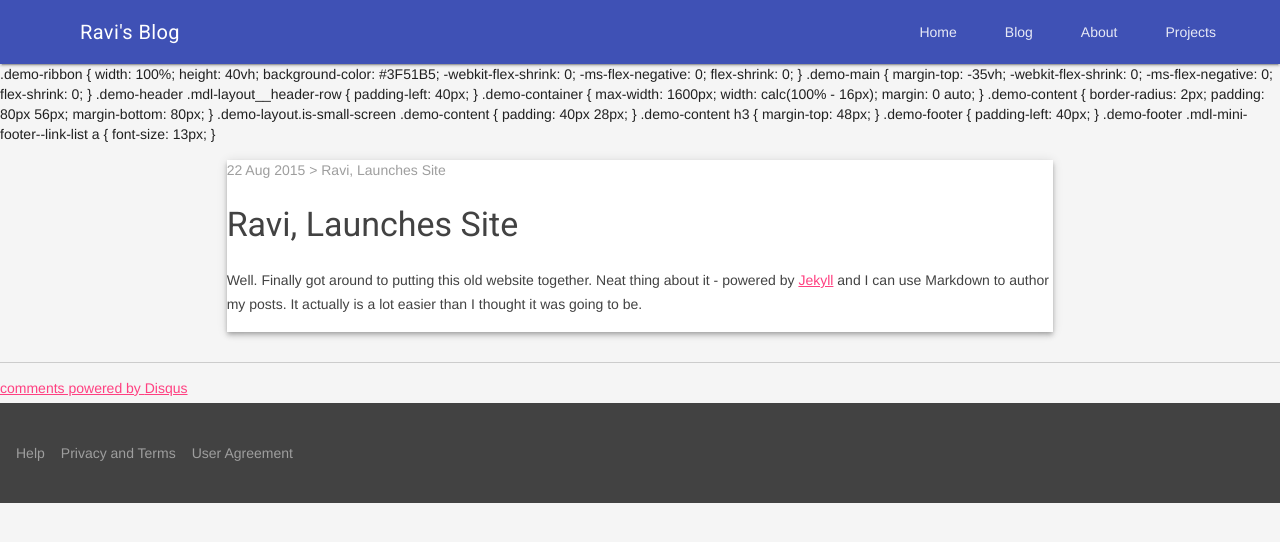
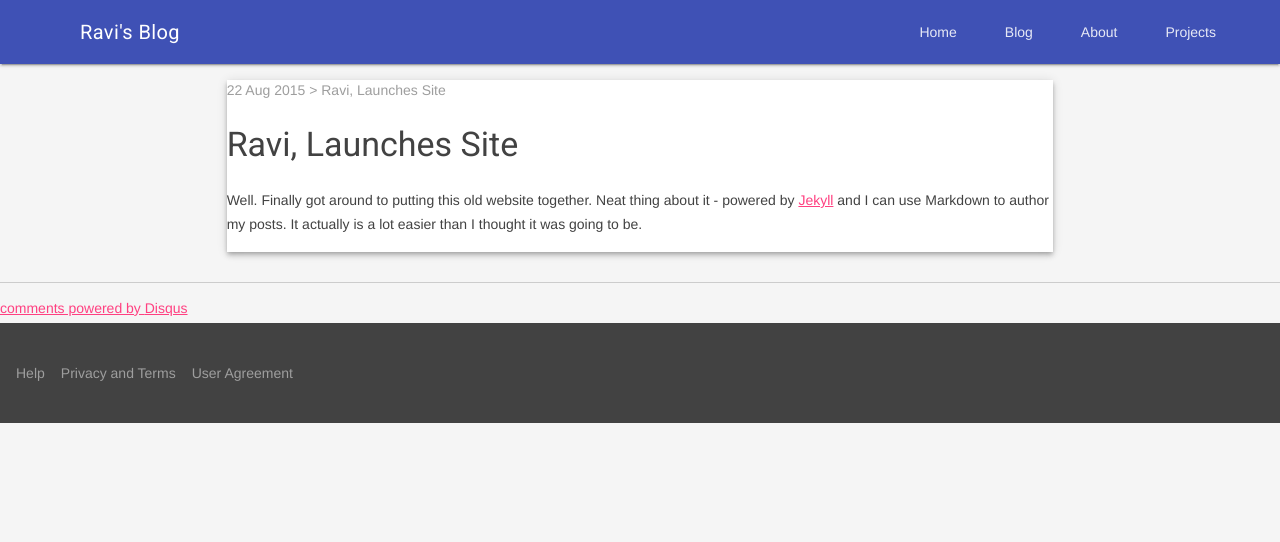
Before and after one commit to RaviiKmr/raviikmr.github.io, a Jekyll site: the page built from _posts/2015-08-22-my-website-launched.md, in a window 1280 px wide. Shown: the top 542 px of the page. Built offline with Jekyll 4.4.1, drawn with Linux system fonts in a browser that asks for light colours; nearby versions of some CDN libraries; comment, search, counter and statistics services are not loaded.

Commit message:
no message

```diff
--- a/_layouts/post.html
+++ b/_layouts/post.html
@@ -3,58 +3,11 @@ layout: default
 ---
 
 
+<head>
+    <link rel="stylesheet" type="text/css" href="styles.css">
+</head>
 
 
-<styles>
-.demo-ribbon {
-  width: 100%;
-  height: 40vh;
-  background-color: #3F51B5;
-  -webkit-flex-shrink: 0;
-      -ms-flex-negative: 0;
-          flex-shrink: 0;
-}
-
-.demo-main {
-  margin-top: -35vh;
-  -webkit-flex-shrink: 0;
-      -ms-flex-negative: 0;
-          flex-shrink: 0;
-}
-
-.demo-header .mdl-layout__header-row {
-  padding-left: 40px;
-}
-
-.demo-container {
-  max-width: 1600px;
-  width: calc(100% - 16px);
-  margin: 0 auto;
-}
-
-.demo-content {
-  border-radius: 2px;
-  padding: 80px 56px;
-  margin-bottom: 80px;
-}
-
-.demo-layout.is-small-screen .demo-content {
-  padding: 40px 28px;
-}
-
-.demo-content h3 {
-  margin-top: 48px;
-}
-
-.demo-footer {
-  padding-left: 40px;
-}
-
-.demo-footer .mdl-mini-footer--link-list a {
-  font-size: 13px;
-}
-
-</styles>
 
  <div class="demo-ribbon"></div>
       <main class="demo-main mdl-layout__content">
```
